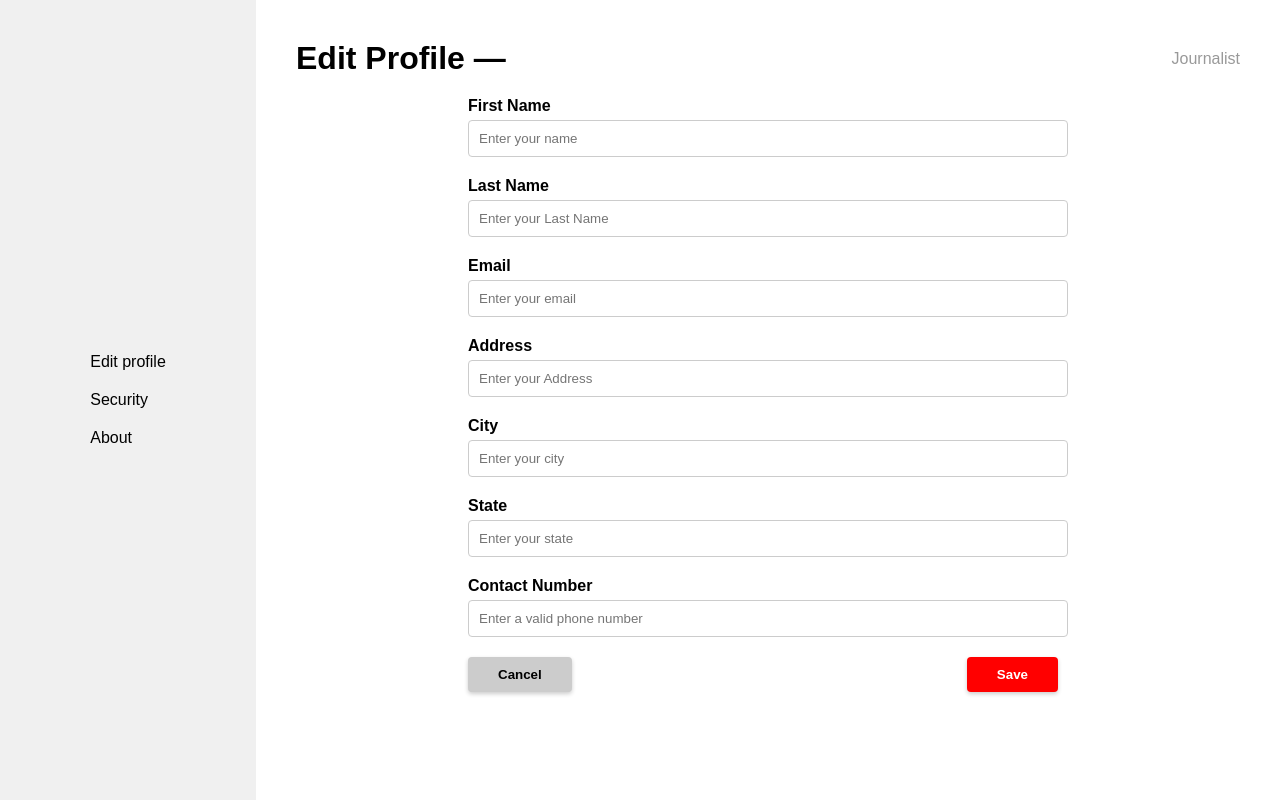
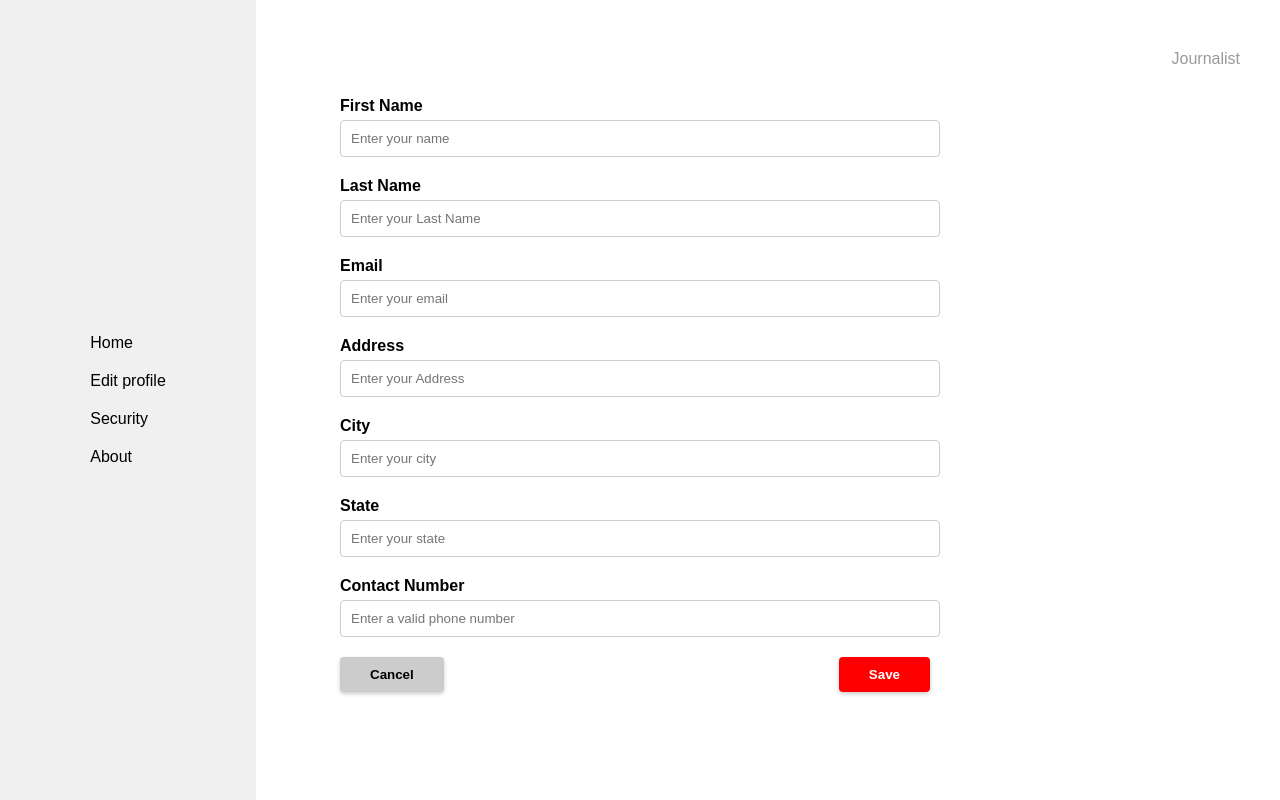
Before and after one commit to cse442-at-ub/s24semesterproject-journalists, a React (Vite) app in the folder frontend/: page /edit-profile in a window 1280 px wide. Built offline with nearby package versions, Linux system fonts and the light colour scheme.

Commit message:
#46 connected pages to eachother

```diff
--- a/frontend/src/About.jsx
+++ b/frontend/src/About.jsx
@@ -1,17 +1,18 @@
 import React, { useState, useEffect } from "react";
 import axios from "axios";
 import "./About.css";
+import { Link } from "react-router-dom";
 //import { ReactComponent as HomeIcon } from './home-icon.svg';
 
 const About = () => {
   return (
     <div className="container">
       <div className="sidebar">
-        <div className="menu-item home">Home</div>
+        <div className="menu-item home"><Link to='/journal'>Home</Link></div>
         <div className="menu">
-          <div className="menu-item">Edit Profile</div>
-          <div className="menu-item">Security</div>
-          <div className="menu-item active">About</div>
+          <div className="menu-item"><Link to='/edit-profile'>Edit Profile</Link></div>
+          <div className="menu-item"><Link to='/security-page'>Security</Link></div>
+          <div className="menu-item active"><Link to='/about'>About</Link></div>
         </div>
       </div>
       <div className="content">
--- a/frontend/src/EditProfile.jsx
+++ b/frontend/src/EditProfile.jsx
@@ -49,6 +49,7 @@
       <aside className="sidebar">
         <nav>
           <ul>
+            <li><a href="/journal">Home</a></li>
             <li><a href="/edit-profile">Edit profile</a></li>
             <li><a href="/security-page">Security</a></li>
             <li><a href="/about">About</a></li>
--- a/frontend/src/Journal_Dashboard.css
+++ b/frontend/src/Journal_Dashboard.css
@@ -152,3 +152,7 @@
 .prompt-btn:last-child {
   border-bottom: none;
 }
+
+.settings-link:not(:last-child) {
+  margin-right: 10px;
+}
--- a/frontend/src/Journal_Dashboard.jsx
+++ b/frontend/src/Journal_Dashboard.jsx
@@ -1,6 +1,7 @@
 import React, { useState } from 'react';
 import { Link } from 'react-router-dom';
 import './Journal_Dashboard.css';
+import { useNavigate } from 'react-router-dom';
 
 const Journal_Dashboard = () => {
   const [showPrompts, setShowPrompts] = useState(false);
@@ -8,7 +9,7 @@
     { date: 'Feb 1, 2024', content: 'Reflect on today’s day. Today was a busy day at work...' },
     // ... more entries
   ]);
-
+  const navigate = useNavigate();
   const handleNewEntry = () => {
     console.log('New Entry clicked');
   };
@@ -17,6 +18,10 @@
     setShowPrompts(!showPrompts);
   };
 
+  const handleLogout = () => {
+    navigate('/login-page');
+    console.log("Logged out!");
+  }
   return (
     <div className="app-container-journal">
       <div className="left-column-journal">
@@ -43,7 +48,7 @@
             ))}
           </div>
         </div>
-        <button className="logout-btn">Logout</button>
+        <button className="logout-btn" onClick={handleLogout}>Logout</button>
       </div>
       <div className="right-column-journal">
         <div className="date-display-journal">Date: {new Date().toLocaleDateString()}</div>
@@ -51,7 +56,7 @@
           <h1 className="title-journal">Reflect on today's day</h1>
           <textarea className="textarea_journal" placeholder="Reflect on today's day..." required />
         </div>
-        <div className="settings-icon">⚙</div>
+       <div className="settings-icon"> <Link to='/edit-profile'>⚙</Link></div>
         <div className="settings-links">
           <Link to="/edit-profile" className="settings-link">Edit Profile</Link>
           <Link to="/journal-image" className="settings-link">Journal Image</Link>
--- a/frontend/src/SecurityPage.css
+++ b/frontend/src/SecurityPage.css
@@ -8,9 +8,22 @@
   }
 
   .sidebar {
-    flex-basis: 20%;
-    height: 100vh;
-    /* Sidebar styles */
+    position: fixed; /* Fix the sidebar to the left */
+    top: 0;
+    bottom: 0; /* Stretch from top to bottom */
+    left: 0; /* Align to the left side of the viewport */
+    width: 250px; /* Maintain a fixed width */
+    overflow-y: auto; /* Allows scrolling if the content overflows */
+    background: #fff; /* Background color for the sidebar */
+    transition: transform 0.3s; /* Smooth transition for toggling */
+    z-index: 1000; /* Ensure it's above other content but below the hamburger menu */
+  }
+
+  /* Ensure the main content is pushed to the right to avoid being covered by the sidebar */
+  .security-page {
+    display: flex;
+    flex-direction: row;
+    padding-left: 250px; /* Adjust this value based on the sidebar width */
   }
 
   .security-form {
@@ -104,7 +117,7 @@
         position: fixed;
         top: 0;
         bottom: 0; /* Ensures the sidebar extends to the bottom of the page */
-        left: -250px; /* Start off-screen to the left */
+        left: -250; /* Start off-screen to the left */
         width: 250px; /* Width of the sidebar */
         overflow-y: auto; /* Allows scrolling if the content overflows */
         background: #fff; /* Background color for the sidebar */
@@ -152,3 +165,22 @@
     -ms-overflow-style: none;  /* For Internet Explorer and Edge */
     scrollbar-width: none;  /* For Firefox */
   }
+  @media (max-width: 768px) {
+    .sidebar {
+      transform: translateX(-100%);
+      transition: transform 0.3s;
+    }
+
+    .sidebar.open {
+      transform: translateX(0);
+    }
+
+
+    .security-page {
+      padding-left: 0; /* Remove padding on mobile */
+    }
+
+    .hamburger-menu {
+      display: flex; /* Show the menu */
+    }
+  }
--- a/frontend/src/SecurityPage.jsx
+++ b/frontend/src/SecurityPage.jsx
@@ -22,6 +22,9 @@
     <div className="security-page">
       <div className={`sidebar ${sidebarOpen ? 'open' : ''}`}>
         {/* Sidebar content here */}
+        <a href="/journal">Home</a>
+        <br></br>
+        <br></br>
         <a href="/edit-profile">Edit profile</a>
         <br></br>
         <br></br>
```
